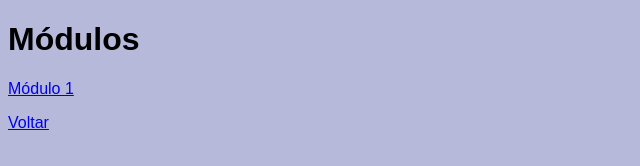
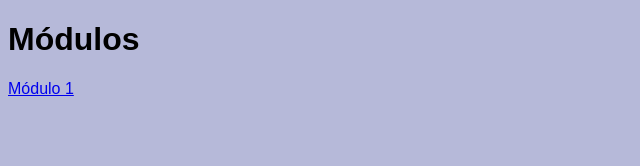
Before and after one commit to Guilherme-Santos08/Site, a plain HTML site: page curso html-css/Modulos.html in a window 1280 px wide. Shown: the full height of the page, 0-640 px from the left. Drawn offline with Linux system fonts and the light colour scheme.

Commit message:
Mais ajustes

```diff
--- a/curso html-css/Modulos.html
+++ b/curso html-css/Modulos.html
@@ -12,7 +12,7 @@
    <h1>Módulos</h1>
    <p><a href="modulo 1/html-css.html">Módulo 1</a></p>
 
-   <p><a href="/Site/index.html">Voltar</a></p>
+   <p><a href="/index.html"></a></p>
 
 
    <a href=""></a>
```
Also changed, not shown: curso html-css/modulo 1/html-css.html (+1 -1 lines).
